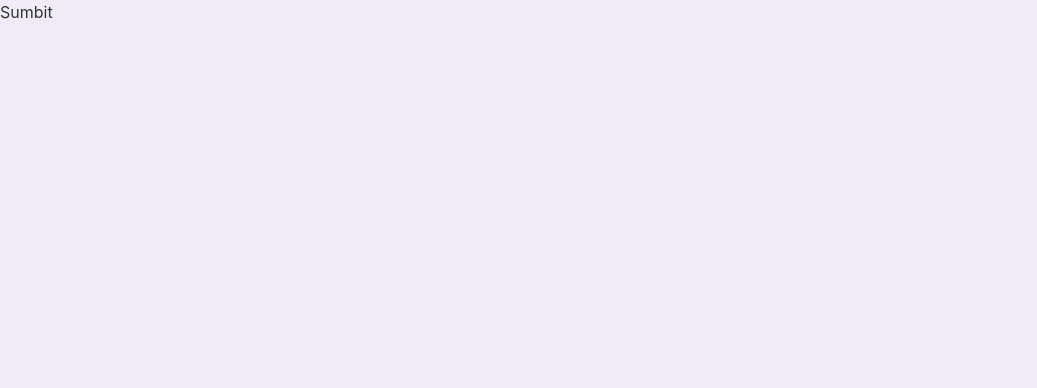
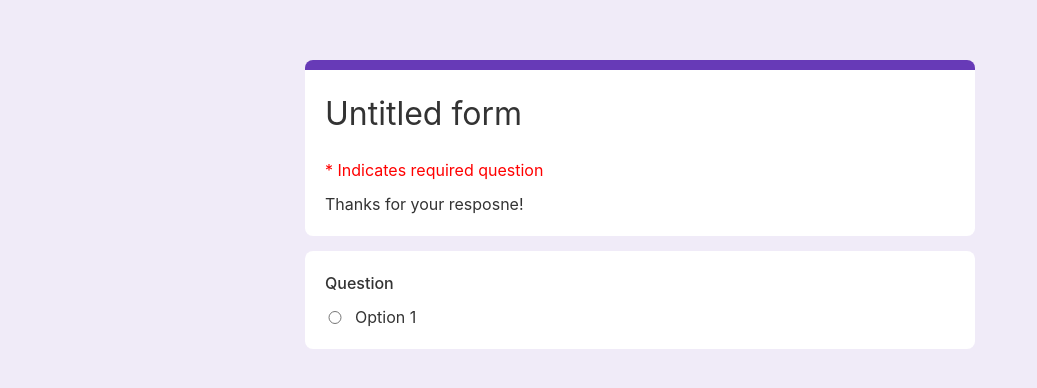
Before and after one commit to Deemou/google-form, a React (Vite) app: page /submit in a window 1280 px wide. Shown: the top 388 px of the page, without its empty margins (0-1037 px from the left). Built offline with nearby package versions, Linux system fonts and the light colour scheme.

Commit message:
feat: add response message for submit

```diff
--- a/src/components/user-form-info.tsx
+++ b/src/components/user-form-info.tsx
@@ -1,6 +1,10 @@
 import { useAppSelector } from '@/app/hooks';
 
-export default function UserFormInfo() {
+interface UserFormInfoProps {
+  isSubmit: boolean;
+}
+
+export default function UserFormInfo({ isSubmit }: UserFormInfoProps) {
   const { title, description } = useAppSelector((state) => state.infoSlice);
 
   return (
@@ -15,6 +19,7 @@ export default function UserFormInfo() {
         <span aria-label="Required question notification" className="required">
           * Indicates required question
         </span>
+        {isSubmit && <span>Thanks for your resposne!</span>}
       </div>
     </section>
   );
--- a/src/routes/submit.tsx
+++ b/src/routes/submit.tsx
@@ -1,3 +1,12 @@
+import Layout from '@/components/layout';
+import UserFormContent from '@/components/user-form-content';
+import UserFormInfo from '@/components/user-form-info';
+
 export default function Submit() {
-  return <div>Sumbit</div>;
+  return (
+    <Layout>
+      <UserFormInfo isSubmit />
+      <UserFormContent />
+    </Layout>
+  );
 }
```
